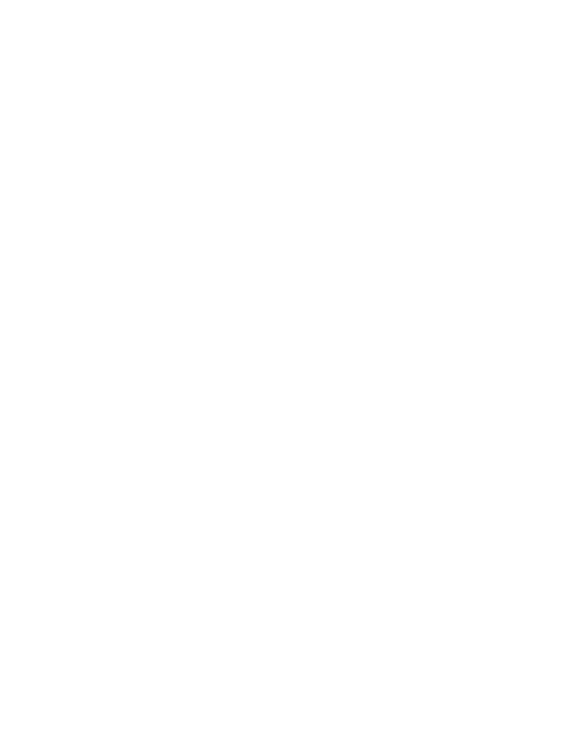
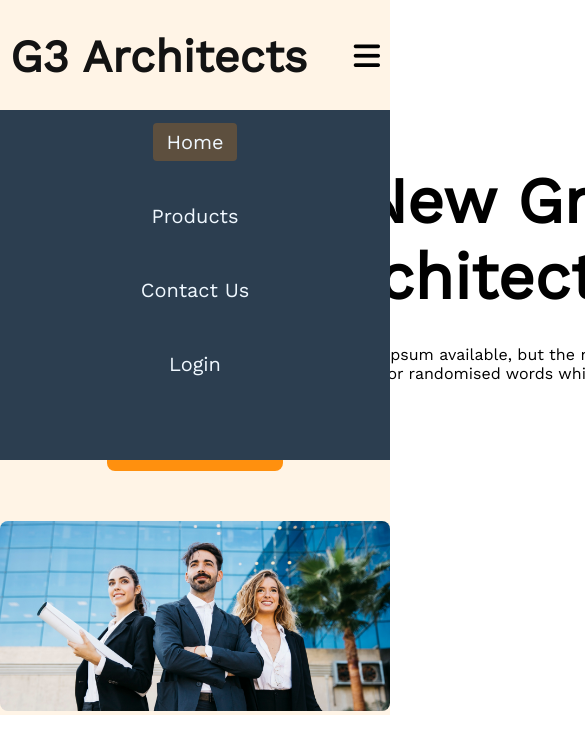
Before and after one commit to HumaionKobir1/g3-architects, a plain HTML site: page index.html in a window 390 px wide. Shown: the top 754 px of the page, 585 px wide, since content can reach past the window. Drawn offline with nearby package versions, Linux system fonts and the light colour scheme.

Commit message:
header area added

```diff
--- a/index.html
+++ b/index.html
@@ -8,8 +8,47 @@
 
     <!-- style css link-->
     <link rel="stylesheet" href="style.css">
+
+    <!-- Font awesome link -->
+    <script src="https://kit.fontawesome.com/407a8df81e.js" crossorigin="anonymous"></script>
 </head>
 <body>
+     <!-- Header Part Start  -->
+     <header id="header">
+        <div class="container">
+            <nav class="nav-area">
+                <div class="logo">
+                    <h1><a href="">G3 Architects</a></h1>
+                </div>
+                <div class="main-menu">
+                    <ul>
+                        <li><a class="active" href="">Home</a></li>
+                        <li><a href="">Products</a>
+                            <!-- <ul class="sub-menu closed">
+                                <li><a href="#" class="nav-button">Monitors</a></li>
+                                <li><a href="#">Desktop PC</a></li>
+                                <li><a href="#">Laptop</a></li>
+                                <li><a href="#">Mobile</a></li>
+                            </ul> -->
+                        </li>
+                        <li><a href="">Contact Us</a></li>
+                        <li><a href="">Login</a></li>
+                    </ul>
+                </div>
+                <label for="check" class="checkbtn">
+                    <i class="fa-solid fa-bars"></i>
+                </label>
+            </nav>
 
+            <div class="banner-area">
+                <div class="banner-info">
+                    <h1 class="banner-title">Brand New Group of Architects</h1>
+                    <p class="banner-description">There are many variations of passages of Lorem Ipsum available, but the majority have suffered alteration in some form, by injected humour, or randomised words which don't look even</p>
+                </div>
+                <button class="banner-btn">Explore More</button>
+                <img src="images/banner.png" alt="">
+            </div>
+        </div>
+     </header>
 </body>
 </html>
--- a/style.css
+++ b/style.css
@@ -0,0 +1,151 @@
+/* google font style */
+@import url('https://fonts.googleapis.com/css2?family=Open+Sans&family=Poppins:wght@500;600&family=Work+Sans&display=swap');
+
+/* common styles or utilitis*/
+body{
+    font-family: 'Work Sans', sans-serif;
+}
+
+*{
+    padding: 0;
+    margin: 0;
+    box-sizing: border-box;
+    list-style: none;
+    text-decoration: none;
+}
+.container {
+    max-width: 1200px;
+    margin: auto;
+}
+
+
+/* Header Part Start  */
+#header{
+    background: rgba(255, 144, 14, 0.1);
+}
+.nav-area{
+    display: flex;
+    justify-content: space-between;
+    align-items: center;
+    padding: 50px 10px;
+}
+.logo h1 a{
+    font-weight: 700;
+    font-size: 45px;
+    color: #131313;
+}
+ul{
+    display: flex;
+    gap: 30px;
+}
+.main-menu ul li a{
+    list-style: none;
+    font-weight: 500;
+    font-size: 18px;
+    padding: 7px 13px;
+    border-radius: 4px;
+}
+a.active,a:hover{
+    background: rgba(255, 136, 0, 0.232);
+    transition: .5s;
+}
+.checkbtn{
+    font-size: 30px;
+    float: right;
+    display: none;
+}
+#check{
+    display: none;
+}
+
+/* banner area style */
+.banner-area{
+    text-align: center;
+    margin-top: 50px;
+}
+.banner-info{
+    width: 862px;
+    height: 225px;
+    margin: 0 auto;
+}
+.banner-info .banner-title{
+    font-weight: 700;
+    font-size: 64px;
+    margin-bottom: 30px;
+    padding: 0 115px;
+    margin-top: 0;
+}
+.banner-info .banner-desscription{
+    color: #727272;
+}
+.banner-area .banner-btn{
+    padding: 15px 25px;
+    background: #FF900E;
+    border-radius: 8px;
+    color: #FFFFFF;
+    font-size: 20px;
+    font-weight: 600;
+    margin-bottom: 50px;
+    margin-top: 30px;
+    border: none;
+}
+.banner-area img{
+    width: 100%;
+    border-radius: 8px;
+}
+
+
+
+
+
+
+
+
+
+
+/* Media queries style for small device */
+@media only screen and (max-width: 600px) {
+    label.logo{
+        font-size: 30px;
+
+    }
+    .main-menu ul li a{
+        font-size: 16px;
+    }
+}
+
+@media only screen and (max-width: 850px) {
+    .checkbtn{
+        display: block;
+    }
+    .nav-area{
+        padding: 30px 10px;
+    }
+    ul{
+        position: absolute;
+        width: 100%;
+        height: 100vh;
+        background: #2c3e50;
+        top: 110px;
+        left: 0;
+        text-align: center;
+        flex-direction: column;
+        transition: all .5s;
+    }
+    .main-menu ul{
+        height: 350px;
+    }
+    .main-menu ul li{
+        display: block;
+        margin-top: 20px;
+
+    }
+    .main-menu ul li a{
+        font-size: 20px;
+        color: aliceblue;
+    }
+    .checkbtn:checked ~ ul{
+        display: block;
+    }
+
+}
```
